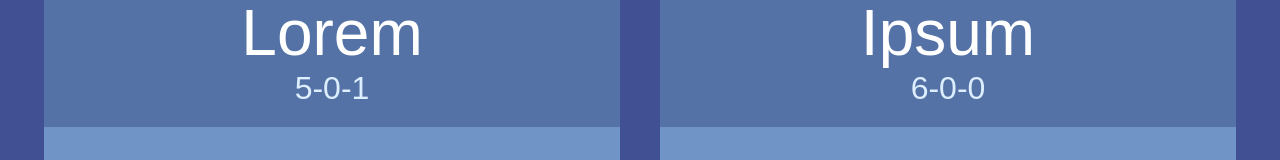
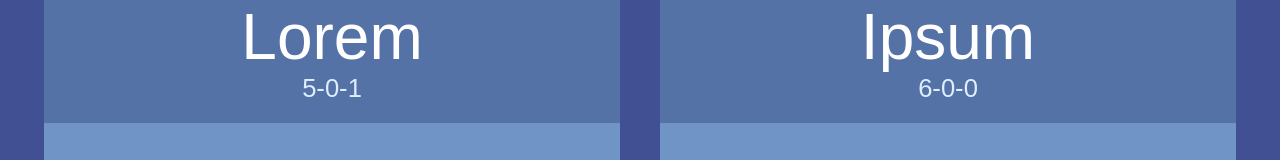
Before and after one commit to PixlRush/MTGLife, a plain HTML site: page viewer.html in a window 1280 px wide. Shown: the part 140-300 px from the top of the page. Drawn offline with Linux system fonts and the light colour scheme.

Commit message:
Modified record font size to be in `vw`.

```diff
--- a/viewer.css
+++ b/viewer.css
@@ -46,7 +46,7 @@ body{
 	font-size: 5vw;
 }
 #record{
-	font-size: 200%;
+	font-size: 2vw;
 	color: #DDEEFF
 }
 #lifetotal{
```
